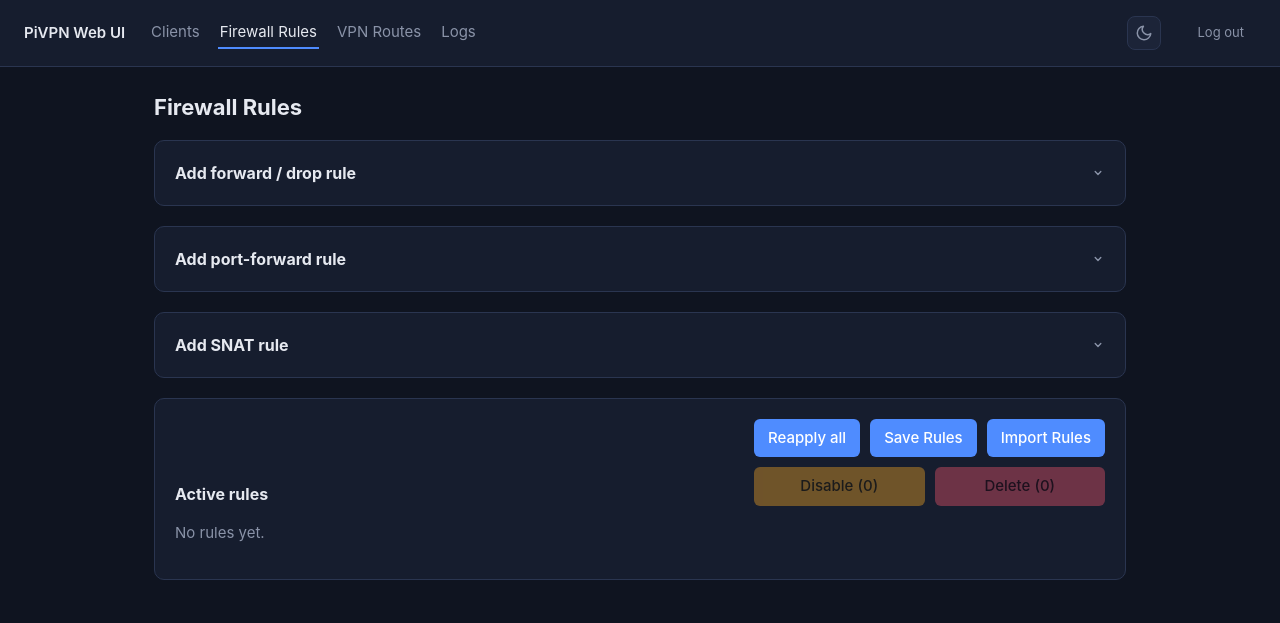
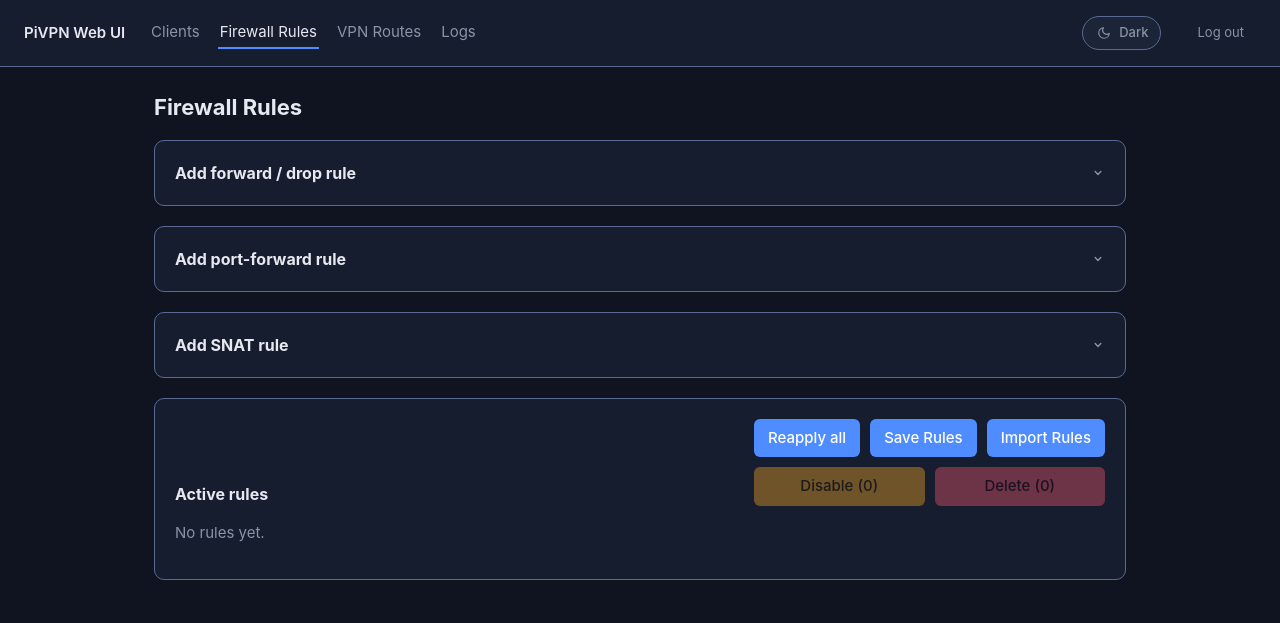
Before and after one commit to vannyratanak/pivpn-webui, a Flask app: page /firewall in a window 1280 px wide. Shown: the top 623 px of the page. Run offline with Flask 3, Linux system fonts and the light colour scheme; the visitor is signed in with stand-in values (Sample User, id 1); data that the repository does not hold is empty; parts of the project's set-up code (start-up, migrations or seed data) failed here and were passed over.

Commit message:
Redesign theme toggle as icon+label pill; fix 3 audit-found contrast bugs
Theme toggle: was a bare icon-only button (two overlapping SVGs shown/
hidden via CSS). Rebuilt to match a reference pattern (icon-box + visible
"Dark"/"Light" text label, pill shape) - the label means the current
state reads at a glance, not just from icon shape. Kept the existing
inline-SVG icon technique rather than adopting the reference's icon-font
system, to stay consistent with the rest of this app (no font-icon
dependency exists anywhere else here).

Contrast fixes, all found via /impeccable audit, all verified against
computed WCAG ratios before choosing replacement values:
- --border (both themes): ~1.3-1.5:1 -> 3.14:1 dark / 3.22:1 light,
  clearing 1.4.11's 3:1 for UI-component boundaries.
- Light-mode --muted: 4.32:1 on --bg (failed 1.4.3's 4.5:1) -> 6.88:1.
- Light-mode .btn-warn/.btn-danger/.btn-ok text: 3.29-3.95:1 -> white
  text, 4.83-5.02:1. Dark mode's near-black text already passed (5.65-
  8.47:1) so this needed a theme-specific override, not a shared value -
  white fails badly against dark mode's brighter warn/ok (2.0-2.03:1).
- Generic button/.btn :focus-visible: only 5 specific selectors had this
  before (nav, inputs, custom-select, theme-toggle) - every other button
  (Disable/Delete/Save/Download/Renew/bulk actions) relied on the
  browser's unstyled default. Now matches the rest of the app.

Real bug hit while building the toggle redesign, not a caching issue as
first suspected: a replace_all edit only matched the topbar button
variant (different indentation than the login page's floating variant
meant the old_string matched exactly once) - spent real time chasing a
phantom Jinja/Flask template-caching bug before just re-reading the file
and finding the second button was untouched.

```diff
--- a/app/static/js/theme-toggle.js
+++ b/app/static/js/theme-toggle.js
@@ -5,18 +5,20 @@
 // keeps aria state in sync with whatever that inline script already set.
 document.addEventListener('DOMContentLoaded', () => {
   const btn = document.getElementById('theme-toggle');
+  const label = document.getElementById('theme-toggle-label');
   if (!btn) return;
 
   function isLight() {
     return document.documentElement.getAttribute('data-theme') === 'light';
   }
 
-  function syncAria(light) {
+  function sync(light) {
     btn.setAttribute('aria-pressed', String(light));
     btn.setAttribute('aria-label', light ? 'Switch to dark mode' : 'Switch to light mode');
+    if (label) label.textContent = light ? 'Light' : 'Dark';
   }
 
-  syncAria(isLight());
+  sync(isLight());
 
   btn.addEventListener('click', () => {
     const next = !isLight();
@@ -26,6 +28,6 @@ document.addEventListener('DOMContentLoaded', () => {
       document.documentElement.removeAttribute('data-theme');
     }
     localStorage.setItem('pivpn-webui-theme', next ? 'light' : 'dark');
-    syncAria(next);
+    sync(next);
   });
 });
--- a/app/static/style.css
+++ b/app/static/style.css
@@ -2,7 +2,12 @@
   --bg: #0f1420;
   --panel: #161d2e;
   --panel-2: #1c2438;
-  --border: #2a3550;
+  /* WCAG 1.4.11 Non-text Contrast needs 3:1 for UI-component boundaries
+     (input/card borders). The original #2a3550 measured ~1.4:1 against
+     --panel — found during /impeccable audit, fixed 2026-08-20. This
+     value clears 3:1 (3.14:1) while staying a subtle divider, not a bold
+     line. */
+  --border: #5a6a94;
   --text: #e6e9f0;
   --muted: #8a93a8;
   --muted-rgb: 138, 147, 168;
@@ -31,10 +36,17 @@
   --bg: #f1f4fa;
   --panel: #ffffff;
   --panel-2: #eef1f7;
-  --border: #dbe2ee;
+  /* Same 1.4.11 fix as dark mode's --border above — original #dbe2ee
+     measured ~1.3:1 against --panel. #8290ab clears 3:1 (3.22:1). */
+  --border: #8290ab;
   --text: #0f172a;
-  --muted: #64748b;
-  --muted-rgb: 100, 116, 139;
+  /* Original #64748b measured 4.32:1 against --bg — under the 4.5:1
+     WCAG 1.4.3 needs for normal-size text (this is used at 12-13px in
+     .hint/table headers, not "large text"). #475569 clears 4.5:1 on both
+     --bg (6.88:1) and --panel (7.58:1) — found during /impeccable audit,
+     fixed 2026-08-20. */
+  --muted: #475569;
+  --muted-rgb: 71, 85, 105;
   --accent: #2f5fd6;
   --accent-rgb: 47, 95, 214;
   --ok: #15803d;
@@ -312,7 +324,7 @@ input[type="text"]:focus, input[type="password"]:focus, select:focus {
    select arrow, the collapsible chevron, and the search icon below. Now
    that there's a light theme too, each of these 4 has an explicit
    [data-theme="light"] override further down using --muted's light-mode
-   hex (%2364748b) instead — still hand-kept-in-sync, not tokenized, just
+   hex (%23475569) instead — still hand-kept-in-sync, not tokenized, just
    duplicated per theme rather than per rule. */
 select {
   -webkit-appearance: none;
@@ -423,6 +435,18 @@ button, .btn {
 
 button:hover, .btn:hover { filter: brightness(1.1); }
 
+/* Only 5 selectors (nav links, logout, inputs/select, custom-select-
+   trigger, theme-toggle) had explicit :focus-visible before this — every
+   other button (Disable, Delete, Save Rules, Download, Renew, bulk
+   actions, modal close) relied on the browser's unstyled default, which
+   can be low-contrast against a colored button background and is
+   inconsistent with the deliberate focus treatment everywhere else —
+   found during /impeccable audit, fixed 2026-08-20. */
+button:focus-visible, .btn:focus-visible {
+  outline: 2px solid var(--accent);
+  outline-offset: 2px;
+}
+
 /* Bulk disable/delete (Firewall Rules) and any other <button disabled> use
    this — previously only .pagination-nav .btn-sm:disabled had a visual
    disabled state, so e.g. "Bulk delete (0)" looked identical whether it
@@ -439,6 +463,20 @@ button:disabled:hover, .btn:disabled:hover { filter: none; }
 .btn-warn { background: var(--warn); color: #241a00; }
 .btn-danger { background: var(--danger); color: #2a0007; }
 .btn-ok { background: var(--ok); color: #04241a; }
+
+/* Light mode's warn/danger/ok are deliberately darker than dark mode's
+   (needed for their standalone-text use in badges/flash messages — see
+   the [data-theme="light"] token block) — but that same darkening drops
+   the near-black button text above from ~8:1 to ~3.3-4:1 against these
+   buttons specifically, under the 4.5:1 WCAG 1.4.3 needs. White clears
+   4.5:1 against light mode's versions (4.83-5.02:1) but fails against
+   dark mode's brighter ones (2.0-3.4:1), so this can't be a shared
+   value — found during /impeccable audit, fixed 2026-08-20. */
+[data-theme="light"] .btn-warn,
+[data-theme="light"] .btn-danger,
+[data-theme="light"] .btn-ok {
+  color: #fff;
+}
 
 .btn-sm { padding: 5px 8px; font-size: 11.5px; }
 
@@ -784,7 +822,7 @@ input[type="text"].filter-input-inline {
 }
 
 /* Light-mode versions of the 4 hardcoded-color icons above — same SVGs,
-   stroke swapped from %238a93a8 (dark theme's --muted) to %2364748b
+   stroke swapped from %238a93a8 (dark theme's --muted) to %23475569
    (light theme's --muted). See the comment near the `select` rule for why
    these can't just reference the custom property directly. */
 [data-theme="light"] .collapsible summary::after {
@@ -854,22 +892,23 @@ input[type="text"].filter-input-inline {
 
 .login-card input { width: 100%; }
 
-/* Light/dark toggle (static/js/theme-toggle.js). Lives inside .topbar as a
-   normal flex item on authenticated pages (gap: 24px there spaces it from
-   brand/nav/logout automatically); .theme-toggle-floating is the same
-   button positioned standalone for the login page, which has no topbar to
-   sit inside. */
+/* Light/dark toggle (static/js/theme-toggle.js). Icon + text-label pill,
+   not a bare icon button — the visible "Dark"/"Light" word means the
+   current state reads at a glance, not just from the icon shape. Lives
+   inside .topbar as a normal flex item on authenticated pages (gap: 24px
+   there spaces it from brand/nav/logout automatically); .theme-toggle-
+   floating is the same button positioned standalone for the login page,
+   which has no topbar to sit inside. */
 .theme-toggle {
-  display: flex;
+  display: inline-flex;
   align-items: center;
-  justify-content: center;
+  gap: 6px;
   flex-shrink: 0;
-  width: 34px;
-  height: 34px;
-  padding: 0;
   background: var(--panel-2);
   border: 1px solid var(--border);
-  border-radius: 8px;
+  border-radius: 999px;
+  padding: 6px 12px;
+  font-size: 13px;
   color: var(--muted);
   cursor: pointer;
 }
@@ -879,6 +918,15 @@ input[type="text"].filter-input-inline {
 .theme-toggle:focus-visible {
   outline: 2px solid var(--accent);
   outline-offset: 2px;
+}
+
+.theme-toggle .icon-box {
+  display: flex;
+  align-items: center;
+  justify-content: center;
+  width: 18px;
+  height: 18px;
+  flex-shrink: 0;
 }
 
 .theme-toggle-floating {
--- a/app/templates/base.html
+++ b/app/templates/base.html
@@ -33,15 +33,21 @@
       <a href="{{ url_for('main.logs') }}" class="{{ 'active' if request.endpoint == 'main.logs' }}" {% if request.endpoint == 'main.logs' %}aria-current="page"{% endif %}>Logs</a>
     </nav>
     <button type="button" id="theme-toggle" class="theme-toggle" aria-pressed="false" aria-label="Switch to light mode" title="Toggle light/dark mode">
-      <svg class="theme-icon-sun" width="18" height="18" viewBox="0 0 24 24" fill="none" stroke="currentColor" stroke-width="2" stroke-linecap="round" stroke-linejoin="round"><circle cx="12" cy="12" r="4"/><path d="M12 2v2M12 20v2M4.93 4.93l1.41 1.41M17.66 17.66l1.41 1.41M2 12h2M20 12h2M6.34 17.66l-1.41 1.41M19.07 4.93l-1.41 1.41"/></svg>
-      <svg class="theme-icon-moon" width="18" height="18" viewBox="0 0 24 24" fill="none" stroke="currentColor" stroke-width="2" stroke-linecap="round" stroke-linejoin="round"><path d="M21 12.79A9 9 0 1 1 11.21 3 7 7 0 0 0 21 12.79z"/></svg>
+      <span class="icon-box">
+        <svg class="theme-icon-sun" width="14" height="14" viewBox="0 0 24 24" fill="none" stroke="currentColor" stroke-width="2" stroke-linecap="round" stroke-linejoin="round"><circle cx="12" cy="12" r="4"/><path d="M12 2v2M12 20v2M4.93 4.93l1.41 1.41M17.66 17.66l1.41 1.41M2 12h2M20 12h2M6.34 17.66l-1.41 1.41M19.07 4.93l-1.41 1.41"/></svg>
+        <svg class="theme-icon-moon" width="14" height="14" viewBox="0 0 24 24" fill="none" stroke="currentColor" stroke-width="2" stroke-linecap="round" stroke-linejoin="round"><path d="M21 12.79A9 9 0 1 1 11.21 3 7 7 0 0 0 21 12.79z"/></svg>
+      </span>
+      <span id="theme-toggle-label">Dark</span>
     </button>
     <a href="{{ url_for('main.logout') }}" class="logout">Log out</a>
   </header>
   {% else %}
   <button type="button" id="theme-toggle" class="theme-toggle theme-toggle-floating" aria-pressed="false" aria-label="Switch to light mode" title="Toggle light/dark mode">
-    <svg class="theme-icon-sun" width="18" height="18" viewBox="0 0 24 24" fill="none" stroke="currentColor" stroke-width="2" stroke-linecap="round" stroke-linejoin="round"><circle cx="12" cy="12" r="4"/><path d="M12 2v2M12 20v2M4.93 4.93l1.41 1.41M17.66 17.66l1.41 1.41M2 12h2M20 12h2M6.34 17.66l-1.41 1.41M19.07 4.93l-1.41 1.41"/></svg>
-    <svg class="theme-icon-moon" width="18" height="18" viewBox="0 0 24 24" fill="none" stroke="currentColor" stroke-width="2" stroke-linecap="round" stroke-linejoin="round"><path d="M21 12.79A9 9 0 1 1 11.21 3 7 7 0 0 0 21 12.79z"/></svg>
+    <span class="icon-box">
+      <svg class="theme-icon-sun" width="14" height="14" viewBox="0 0 24 24" fill="none" stroke="currentColor" stroke-width="2" stroke-linecap="round" stroke-linejoin="round"><circle cx="12" cy="12" r="4"/><path d="M12 2v2M12 20v2M4.93 4.93l1.41 1.41M17.66 17.66l1.41 1.41M2 12h2M20 12h2M6.34 17.66l-1.41 1.41M19.07 4.93l-1.41 1.41"/></svg>
+      <svg class="theme-icon-moon" width="14" height="14" viewBox="0 0 24 24" fill="none" stroke="currentColor" stroke-width="2" stroke-linecap="round" stroke-linejoin="round"><path d="M21 12.79A9 9 0 1 1 11.21 3 7 7 0 0 0 21 12.79z"/></svg>
+    </span>
+    <span id="theme-toggle-label">Dark</span>
   </button>
   {% endif %}
 
```
